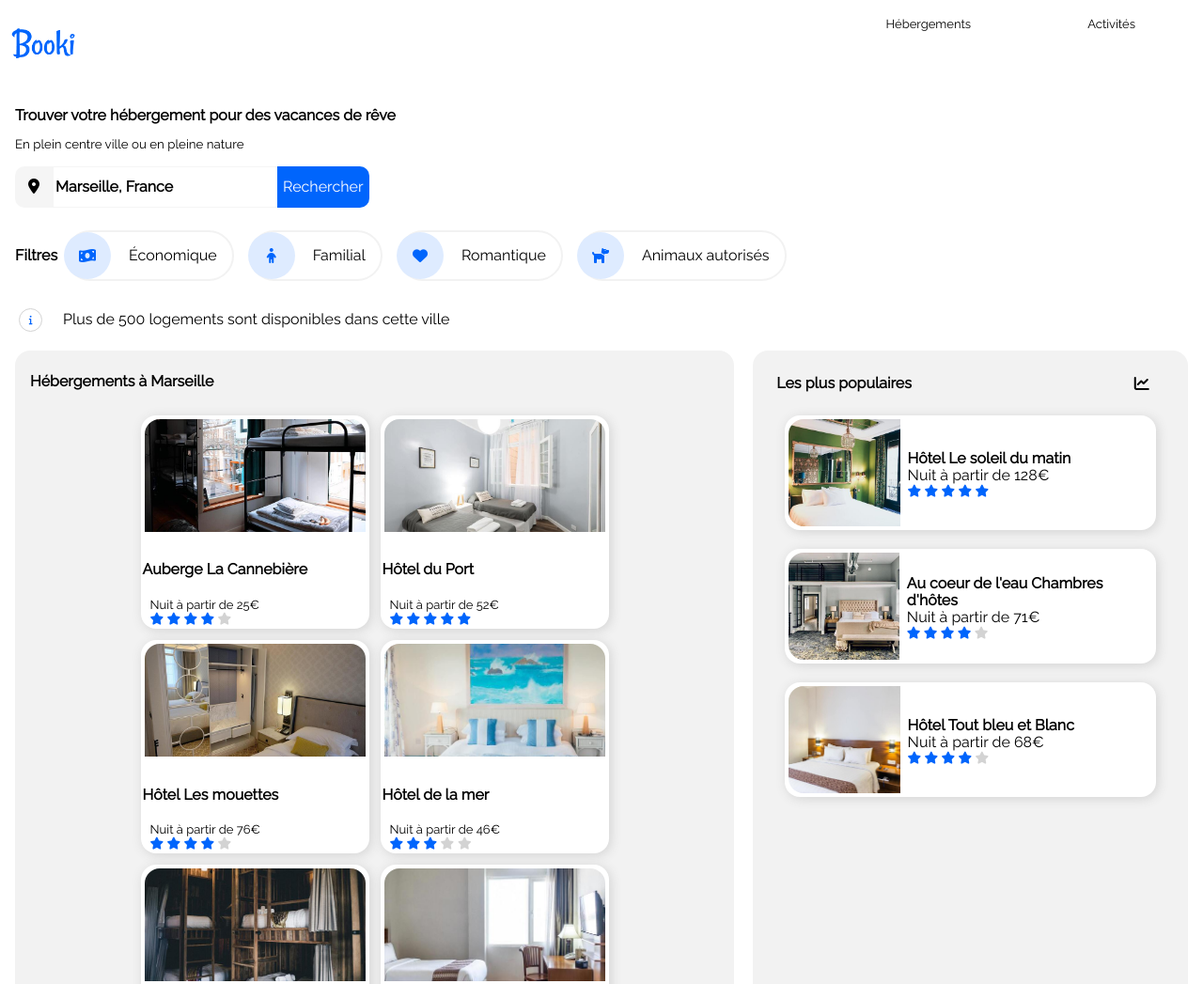
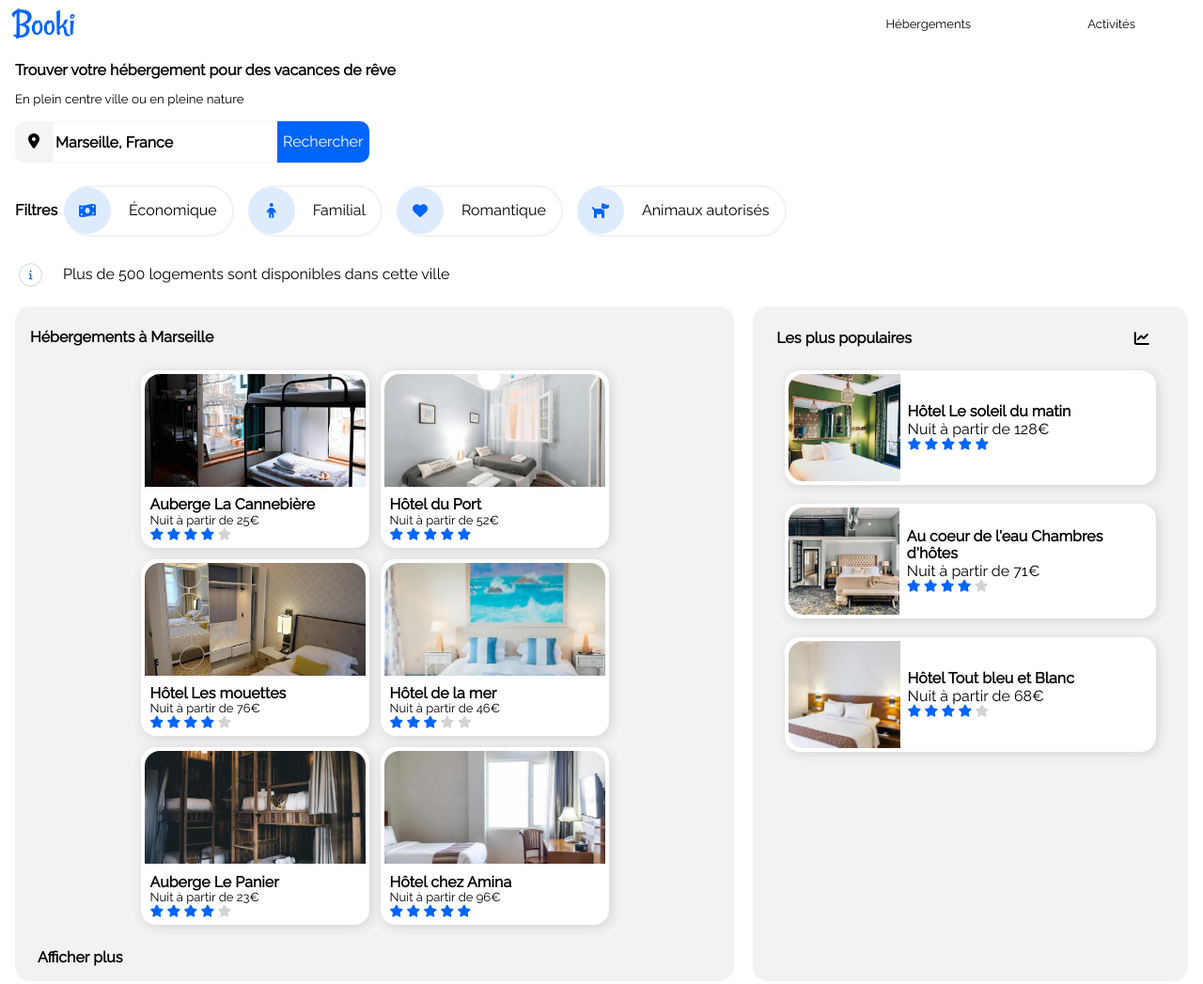
Before and after one commit to QuentinRousseau/Project2, a plain HTML site: page index.html in a window 1280 px wide. Shown: the top 1047 px of the page at 94% size. Drawn offline with Linux system fonts and the light colour scheme.

Commit message:
Update files

```diff
--- a/css/styles.css
+++ b/css/styles.css
@@ -278,7 +278,7 @@ h4 {
 .hosting_marseille h2 {
   margin-top: 8px;
 }
-.hosting_marseille h6 {
+.hosting_marseille h4 {
   margin: 0px 0px 0px 8px;
 }
 .hosting_marseille p {
@@ -296,6 +296,7 @@ h4 {
 .card_title {
   margin: 2px;
   padding-top: 0;
+  padding-bottom: 4px;
 }
 /*   Hebergment Populaire   */
 
--- a/index.html
+++ b/index.html
@@ -32,7 +32,7 @@
     <header>
       <!--        BANNER      -->
       <div class="banner">
-        <h1><img src="./images/logo/Booki.png" alt="Logo de Booki" /></h1>
+        <img src="./images/logo/Booki.png" alt="Logo de Booki" />
         <nav>
           <a href="#hosting_anchor">Hébergements</a>
           <a href="#activities_anchor">Activités</a>
```
